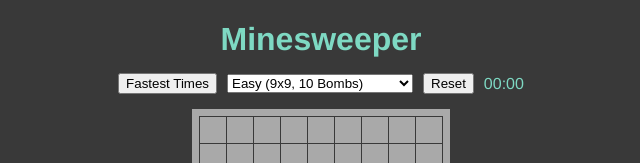
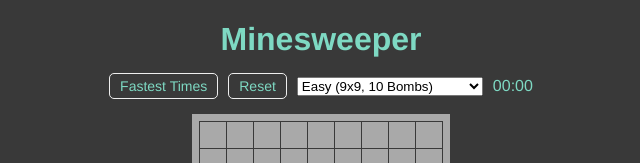
Before and after one commit to AndrewGardhouse/minesweeper, a Vue app: page / in a window 1280 px wide. Shown: the top 163 px of the page, without its empty margins (319-959 px from the left). Built offline with nearby package versions, Linux system fonts and the light colour scheme; what vue-js-modal would draw is missing.

Commit message:
Adds button styling

```diff
--- a/src/components/Game.vue
+++ b/src/components/Game.vue
@@ -5,6 +5,10 @@
               name="modal-button"
               class="game__controls__modal-button"
               @click="openModal"> Fastest Times</button>
+      <button type="button"
+              name="reset-button"
+              class="game__controls__reset"
+              @click="resetGame">Reset</button>
       <select class="game__controls__difficulties" @change="changeGameDifficulties">
         <option v-for="(value, key, index) in gameOptions"
                 :key="index"
@@ -12,10 +16,6 @@
                 :selected="key === selectedDifficulty"
                 v-once>{{ value.optionText }}</option>
       </select>
-      <button type="button"
-              name="reset-button"
-              class="game__controls__reset"
-              @click="resetGame">Reset</button>
       <div class="game__controls__timer">{{ formattedRunningTime(runningTime) }}</div>
     </div>
     <div class="game__board"
@@ -140,6 +140,21 @@ export default {
     display: flex;
     justify-content: center;
     margin-bottom: 15px;
+    &__reset, &__modal-button {
+      border: none;
+      padding: 5px 10px;
+      color: #7ED9C3;
+      font-family: inherit;
+      font-size: 14px;
+      line-height: 1;
+      background-color: #393939;
+      border: 1px solid #eee;
+      border-radius: 5px;
+      cursor: pointer;
+      &:focus {
+        outline:0;
+      }
+    }
     &__reset, &__difficulties, &__modal-button, &__timer {
       margin: auto 5px;
     }
```
